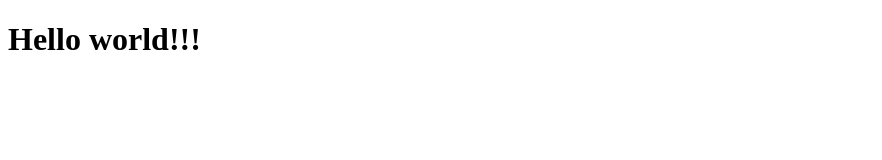
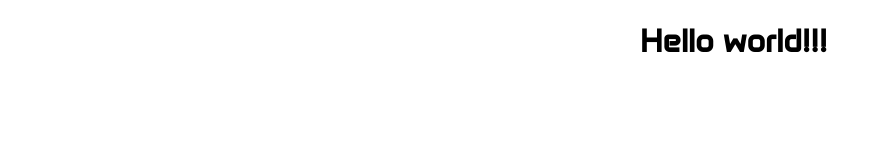
Before and after one commit to Shubhamparekh04/HTML-CSS, a plain HTML site: page L10/cutomfont.html in a window 1280 px wide. Shown: the whole page, without its empty margins (0-882 px from the left). Drawn offline with Linux system fonts and the light colour scheme.

Commit message:
Off line Font attchment

```diff
--- a/L10/cutomfont.html
+++ b/L10/cutomfont.html
@@ -3,7 +3,8 @@
 <head>
     <meta charset="UTF-8">
     <meta name="viewport" content="width=device-width, initial-scale=1.0">
-    <title>Document</title>
+    <title>Off line Font attchment</title>
+    <link href="./style.css" rel="stylesheet"/>
 </head>
 <body>
     <h1>Hello world!!!</h1>
--- a/L10/style.css
+++ b/L10/style.css
@@ -1,4 +1,10 @@
 @font-face {
+    font-family:"shubham";
+    src: url(./Anta/Anta-Regular.ttf);
+}
+
+h1{
     font-family: shubham;
-    src: url();
+    text-indent: 50%;
+    /* text-align: center; */
 }
```
Also changed, not shown: L10/Anta/Anta-Regular.ttf (added), L10/Anta/OFL.txt (added).
